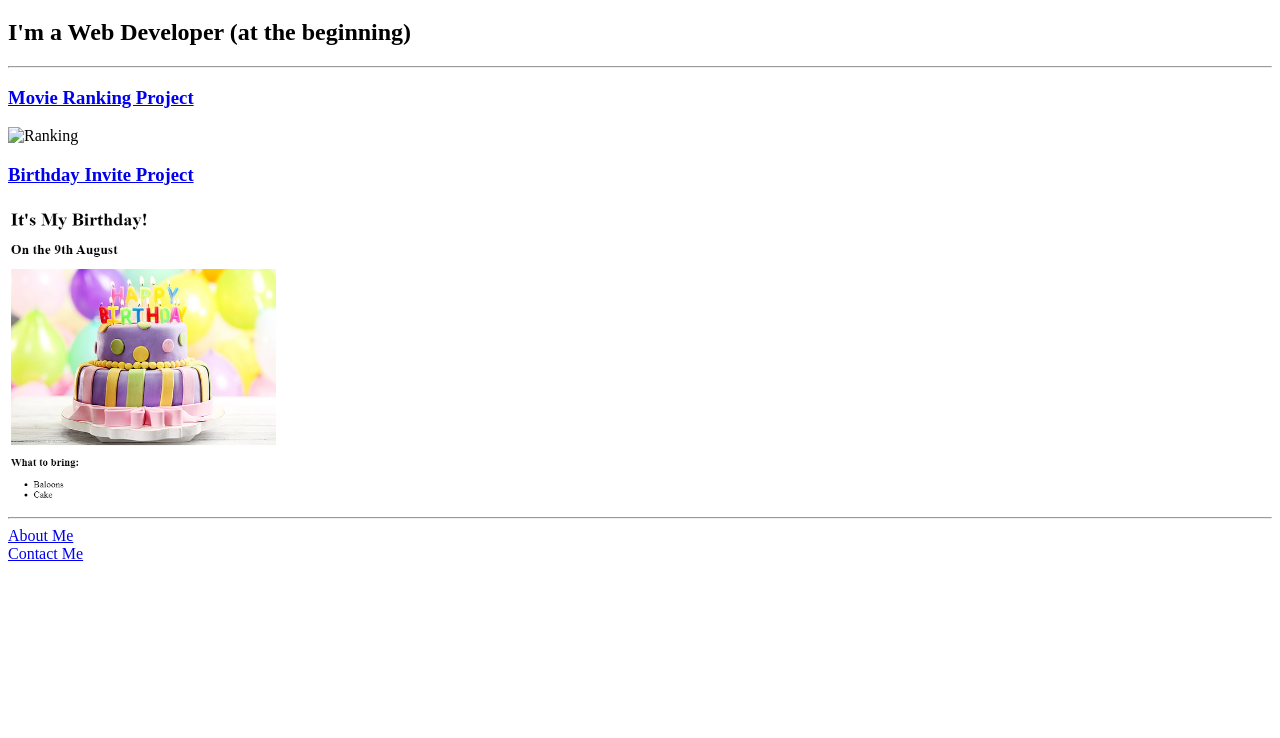
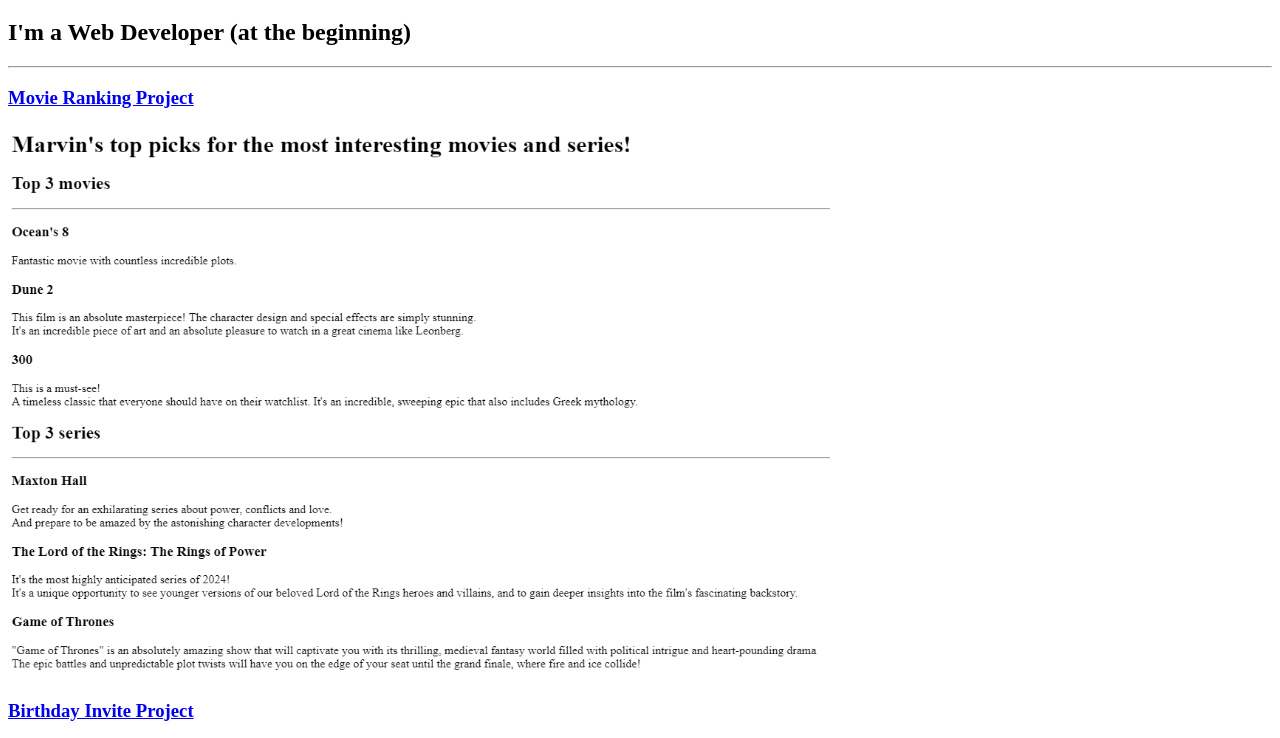
Before and after one commit to MarvinBombik/HTML-Portfolio, a plain HTML site: page index.html in a window 1280 px wide. Shown: the part 61-799 px from the top of the page. Drawn offline with Linux system fonts and the light colour scheme.

Commit message:
Update index.html

```diff
--- a/index.html
+++ b/index.html
@@ -13,7 +13,7 @@
     <h3>
         <a href="./public/movie-ranking.html">Movie Ranking Project</a>
     </h3>
-    <img src="./assets/images/Movies and Series.png" alt="Ranking" height="550">
+    <img src="./assets/images/Movies_and_Series.png" alt="Ranking" height="550">
 
     <h3>
         <a href="./public/birthday-invite.html">Birthday Invite Project</a>
```
